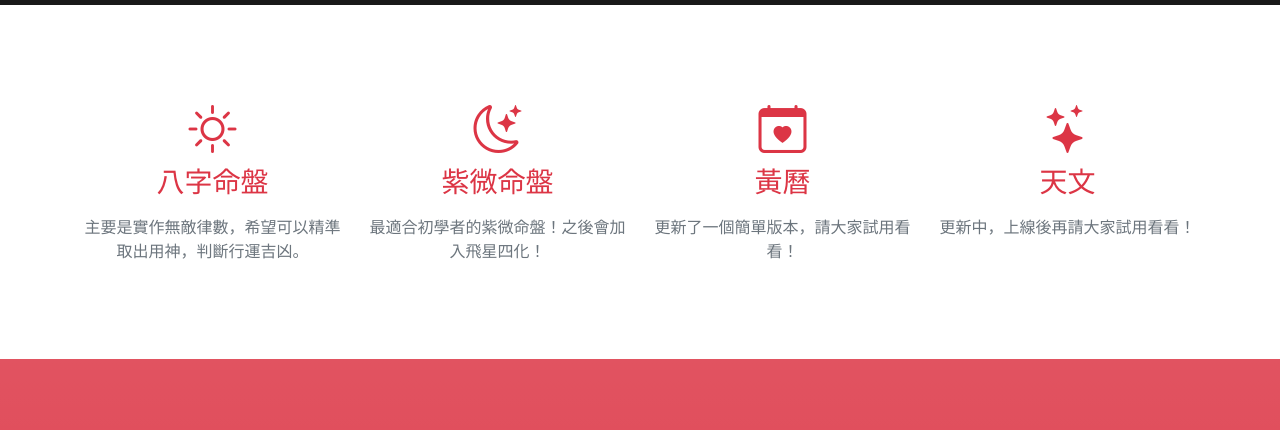
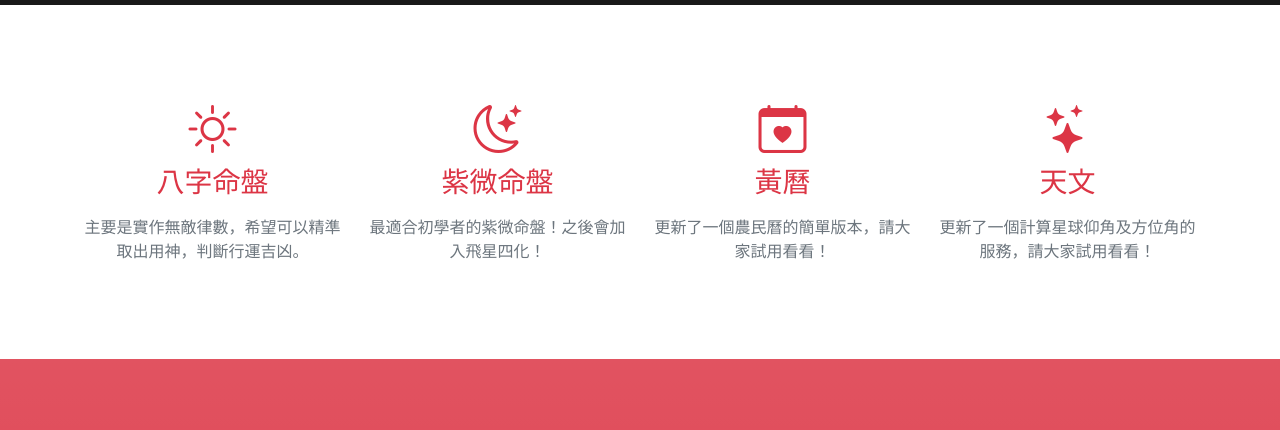
Before and after one commit to pyfate/pyfate.github.io, a plain HTML site: page index.html in a window 1280 px wide. Shown: the part 51-481 px from the top of the page. Drawn offline with nearby package versions, Linux system fonts and the light colour scheme.

Commit message:
Update index.html

```diff
--- a/index.html
+++ b/index.html
@@ -100,14 +100,14 @@
             <div class="mt-5 mx-auto">
               <a class="text-danger text-decoration-none" class="nav-link" href="https://lunar.onrender.com/"><i class="bi bi-lg bi-calendar-heart"></i>
               <h3 class="mb-3">黃曆</h3>
-              <p class="text-muted mb-0">更新了一個簡單版本，請大家試用看看！</p></a>
+              <p class="text-muted mb-0">更新了一個農民曆的簡單版本，請大家試用看看！</p></a>
             </div>
           </div>
             <div class="col-lg-3 col-md-6 text-center">
               <div class="mt-5 mx-auto">
-                <a class="text-danger text-decoration-none" href="#"><i class="bi bi-lg bi-stars"></i>
+                <a class="text-danger text-decoration-none" href="https://planets-2srt.onrender.com/"><i class="bi bi-lg bi-stars"></i>
                 <h3 class="mb-3">天文</h3>
-                <p class="text-muted mb-0">更新中，上線後再請大家試用看看！</p></a>
+                <p class="text-muted mb-0">更新了一個計算星球仰角及方位角的服務，請大家試用看看！</p></a>
               </div>
             </div>
         </div>
```
